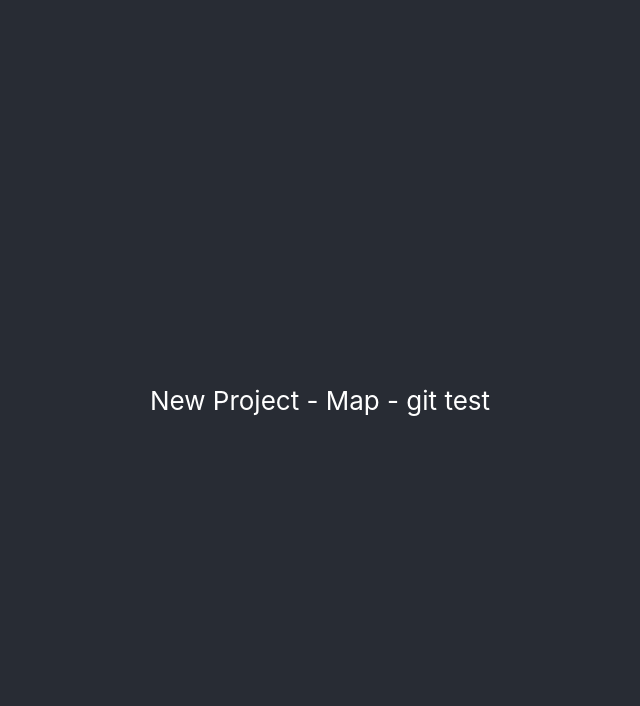
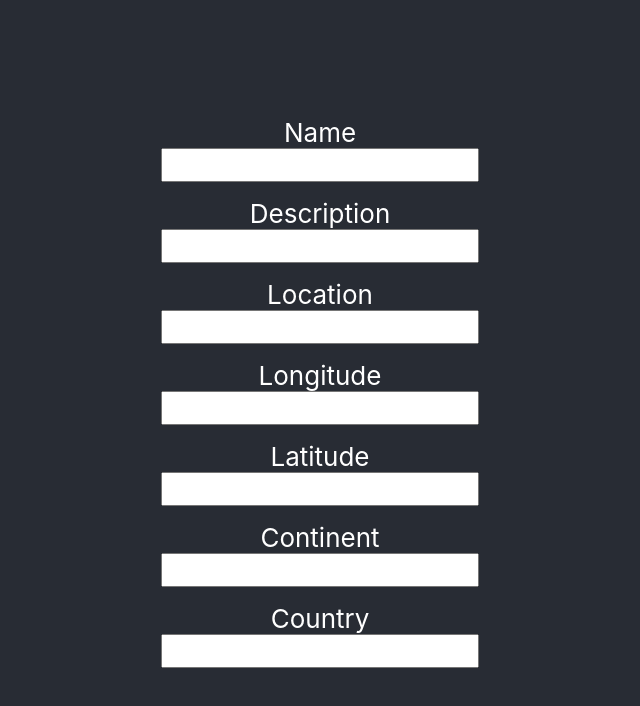
Before and after one commit to maciejzara/new_project, a React (Create React App) app: page / in a window 1280 px wide. Shown: the top 706 px of the page, without its empty margins (320-960 px from the left). Built offline with nearby package versions, Linux system fonts and the light colour scheme.

Commit message:
new Form component

```diff
--- a/src/App.css
+++ b/src/App.css
@@ -1,5 +1,6 @@
 .App {
   text-align: center;
+  font-size: 16px;
 }
 
 .App-logo {
--- a/src/App.tsx
+++ b/src/App.tsx
@@ -1,11 +1,12 @@
 import React from "react";
 import "./App.css";
+import { Form } from "./components/Form";
 
 function App() {
   return (
     <div className="App">
       <header className="App-header">
-        <p> New Project - Map - git test</p>
+        <Form />
       </header>
     </div>
   );
--- /dev/null
+++ b/src/components/Form.jsx
@@ -0,0 +1,46 @@
+import React from "react";
+import "./Form.style.css";
+
+export const Form = () => {
+  const addLevels = async () => {
+    const response = await fetch("http://0.0.0.0:22559/api/levels", {
+      headers: {
+        Authorization: `Bearer {${process.env.API_KEY}}`,
+      },
+      method: "POST",
+      body: JSON.stringify(),
+    });
+  };
+
+  const addLocations = async () => {
+    const response = await fetch("http://0.0.0.0:22559/api/locations", {
+      headers: { Authorization: `Bearer {${process.env.API_KEY}}` },
+      method: "POST",
+      body: JSON.stringify(),
+    });
+  };
+
+  return (
+    <>
+      <form onSubmit={addLevels}>
+        <label htmlFor="name">Name</label>
+        <input id="name"></input>
+        <label htmlFor="description">Description</label>
+        <input id="description"></input>
+        <label htmlFor="location">Location</label>
+        <input id="location" onSubmit={addLocations}></input>
+      </form>
+
+      <form onSubmit={addLocations}>
+        <label htmlFor="longitude">Longitude</label>
+        <input id="longitude"></input>
+        <label htmlFor="latitude">Latitude</label>
+        <input id="latitude" onSubmit={addLocations}></input>
+        <label htmlFor="continent">Continent</label>
+        <input id="continent" onSubmit={addLocations}></input>
+        <label htmlFor="country">Country</label>
+        <input id="country" onSubmit={addLocations}></input>
+      </form>
+    </>
+  );
+};
--- /dev/null
+++ b/src/components/Form.style.css
@@ -0,0 +1,10 @@
+form {
+  display: flex;
+  align-content: center;
+  flex-direction: column;
+}
+
+input {
+  font-size: x-large;
+  margin-bottom: 1rem;
+}
```
